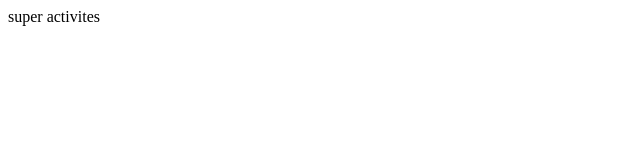
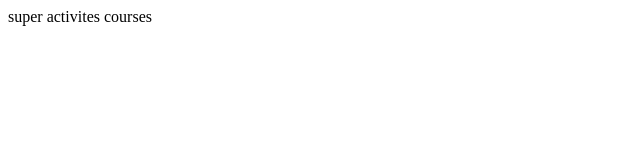
Before and after one commit to TRYHARDXSIMP/lol, a plain HTML site: page index.html in a window 1280 px wide. Shown: the full height of the page, 0-640 px from the left. Drawn offline with Linux system fonts and the light colour scheme.

Commit message:
added courses

```diff
--- a/index.html
+++ b/index.html
@@ -8,5 +8,6 @@
 <body>
     super
     activites
+    courses
 </body>
 </html>
```
